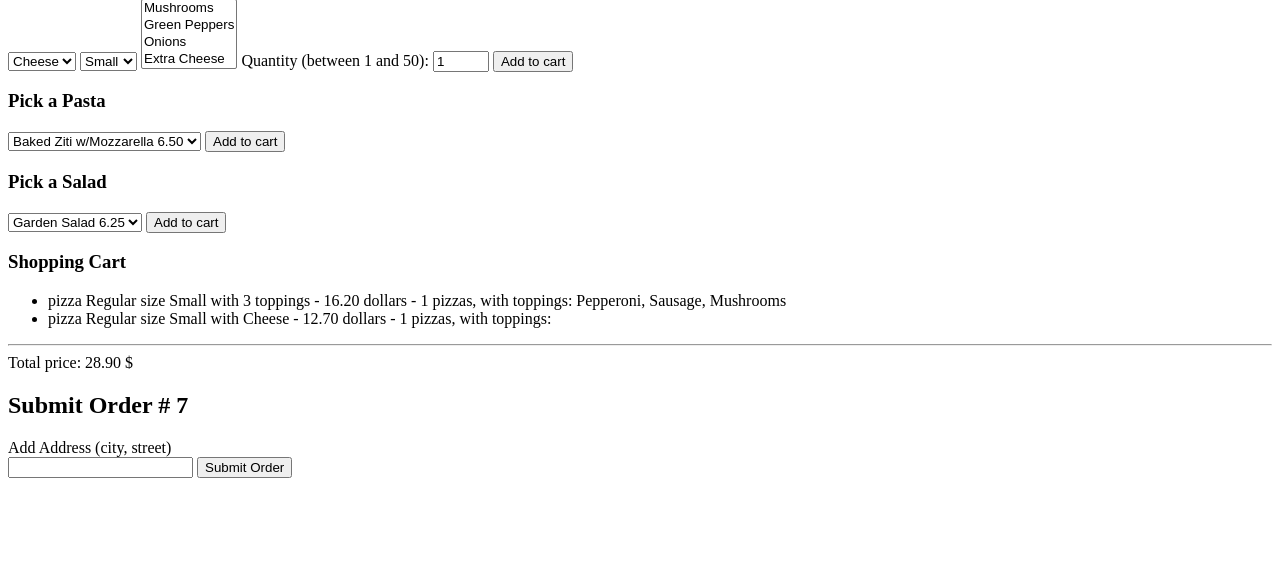
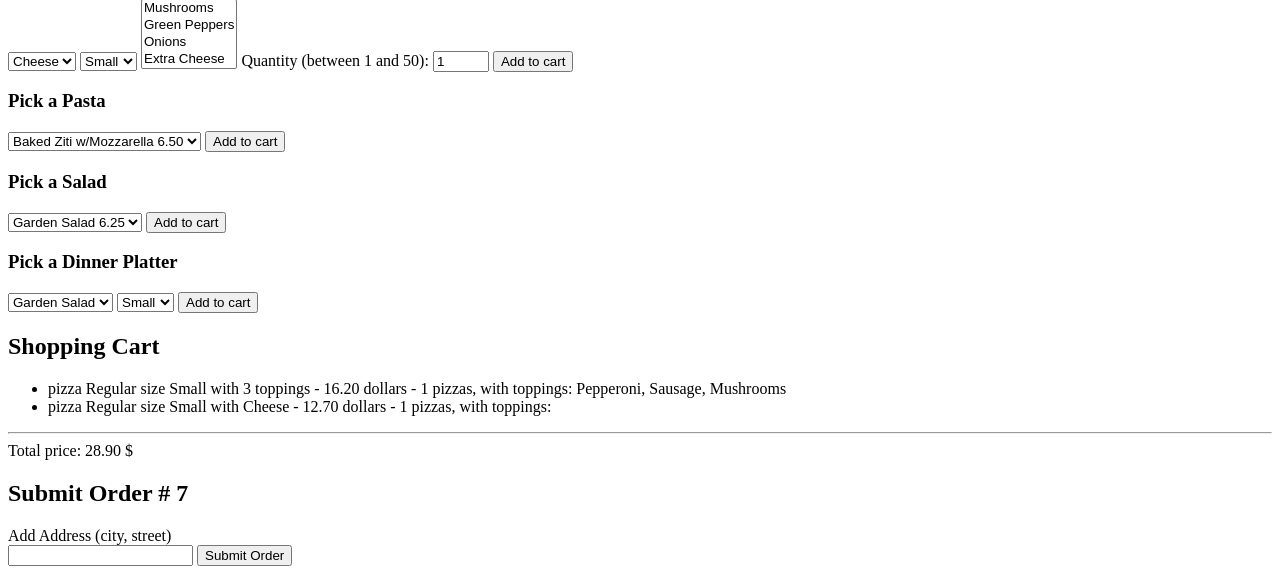
Before and after one commit to allensuvorov/CS50_web_project3, a Django app: page / in a window 1280 px wide. Shown: the part 460-1034 px from the top of the page. Before the commit the page ends 938 px from the top, so only its background shows below. Run offline with Django 3.2, Linux system fonts and the light colour scheme; a user stored in the database is signed in; data comes from the database, SQL or seed files in the repository; data that the repository does not hold is empty.

Commit message:
migrated platter names

```diff
--- a/orders/admin.py
+++ b/orders/admin.py
@@ -1,6 +1,6 @@
 from django.contrib import admin
 
-from .models import Pizza, Pizza_name, Pizza_size, Pizza_topping, Pizza_topping_combo, Sub, Sub_name, Sub_size, Sub_add_on, Pasta, Salad, Dinner_platter, Dinner_platter_size, Order, Order_status, Pizza_order_item
+from .models import Pizza, Pizza_name, Pizza_size, Pizza_topping, Pizza_topping_combo, Sub, Sub_name, Sub_size, Sub_add_on, Pasta, Salad, Dinner_platter, Dinner_platter_name, Dinner_platter_size, Order, Order_status, Pizza_order_item
 
 class PizzaOrderItemInLine(admin.TabularInline):
     model = Pizza_order_item
@@ -22,6 +22,7 @@
 admin.site.register(Pasta)
 admin.site.register(Salad)
 admin.site.register(Dinner_platter)
+admin.site.register(Dinner_platter_name)
 admin.site.register(Dinner_platter_size)
 admin.site.register(Order, OrderAdmin)
 admin.site.register(Order_status)
--- a/orders/templates/orders/user.html
+++ b/orders/templates/orders/user.html
@@ -146,8 +146,8 @@
         <form id="dinner_platter" action="{% url 'cart' %}" method="POST">
             {% csrf_token %}
             <select name="dinner_platter_name">
-                {% for dinner_platter in dinner_platters %}
-                    <option value="{{ dinner_platter.id }}">{{ dinner_platter }}</option>
+                {% for name in dinner_platter_names %}
+                    <option value="{{ name.id }}">{{ name }}</option>
                 {% endfor %}
             </select>
             <select name="dinner_platter_size">
@@ -164,7 +164,7 @@
 
     <!-- #region Cart -->
     {% if cart %}
-        <h3>Shopping Cart</h3>
+        <h2>Shopping Cart</h2>
 
         <ul>
             {% for unit in cart %}
--- a/orders/views.py
+++ b/orders/views.py
@@ -4,7 +4,7 @@
 from orders.forms import RegistrationForm
 from django.urls import reverse
 
-from .models import Pizza, Pizza_name, Pizza_size, Pizza_topping, Pizza_topping_combo, Order, Order_status, Pizza_order_item, Sub, Sub_add_on, Sub_name, Sub_size, Pasta, Salad, Dinner_platter, Dinner_platter_size
+from .models import Pizza, Pizza_name, Pizza_size, Pizza_topping, Pizza_topping_combo, Order, Order_status, Pizza_order_item, Sub, Sub_add_on, Sub_name, Sub_size, Pasta, Salad, Dinner_platter, Dinner_platter_name, Dinner_platter_size
 
 # Create your views here.
 def index(request):
@@ -31,6 +31,7 @@
         "pastas": Pasta.objects.all(),
         "salads": Salad.objects.all(),
         "dinner_platters": Dinner_platter.objects.all(),
+        "dinner_platter_names": Dinner_platter_name.objects.all(),
         "dinner_platter_sizes": Dinner_platter_size.objects.all()
 
     }
```
Also changed, not shown: db.sqlite3, orders/migrations/0012_auto_20200708_1804.py (added).
